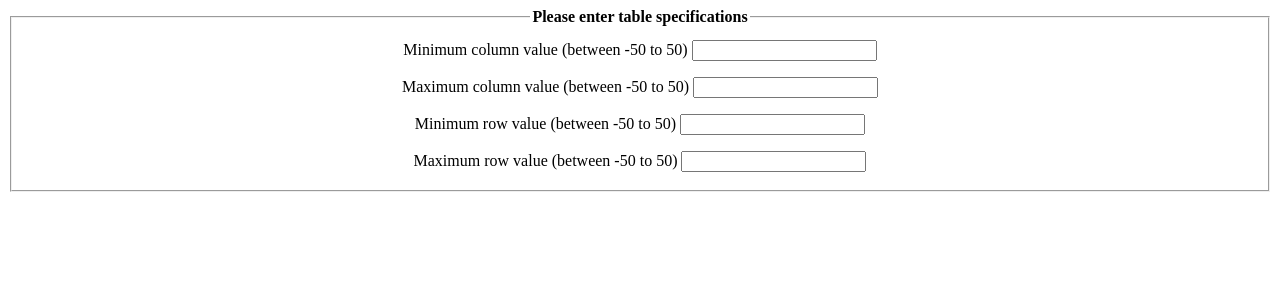
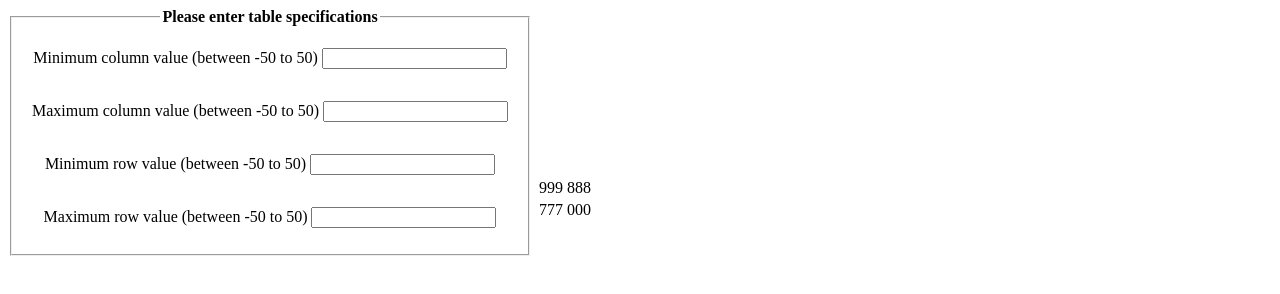
Before and after one commit to nathankhoury/GUI-HW3, a plain HTML site: page index.html in a window 1280 px wide. Drawn offline with Linux system fonts and the light colour scheme.

Commit message:
add: inline dummy table
ugly table for temporary testing

```diff
--- a/index.html
+++ b/index.html
@@ -6,7 +6,8 @@
     <link rel="stylesheet" href="style.css">
   </head>
   <body>
-    <form id="form" class="formBody">
+    <!-- user inputs for table -->
+    <form id="form" class="inlineElement formBody">
       <fieldset> <!-- fieldset reference: https://www.w3schools.com/tags/tag_fieldset.asp -->
         <legend id="formHeader">Please enter table specifications</legend>
           <!-- form labels and entries -->
@@ -28,6 +29,19 @@
           </div>
       </fieldset>
     </form>
+    <!-- placeholder table for testing -->
+    <div id="tableContainer" class="inlineElement">
+      <table>
+        <tr>
+          <td>999</td>
+          <td>888</td>
+        </tr>
+        <tr>
+          <td>777</td>
+          <td>000</td>
+        </tr>
+      </table>
+    </div>
     <!-- JS code for generating table -->
     <script src="script.js"></script>
   </body>
--- a/style.css
+++ b/style.css
@@ -5,7 +5,10 @@
     text-align: center;
 }
 .formLabelEntryPair {
-    padding: 8px 8px 8px 8px
+    padding: 16px 8px 16px 8px
+}
+.inlineElement {
+    display: inline-block;
 }
 
 /*** IDs ***/
```
Lines whose indentation alone changed are shown as unchanged.
